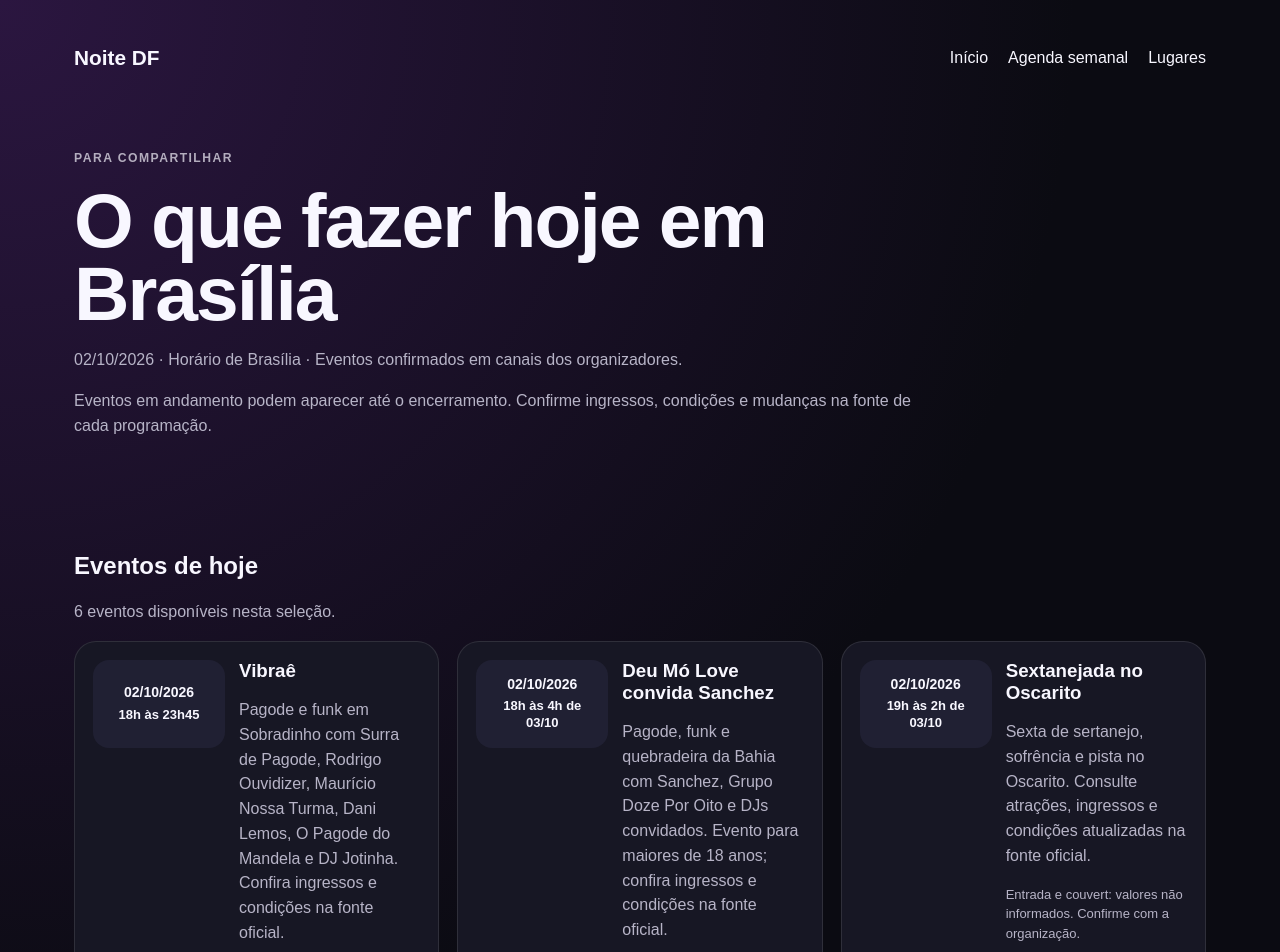
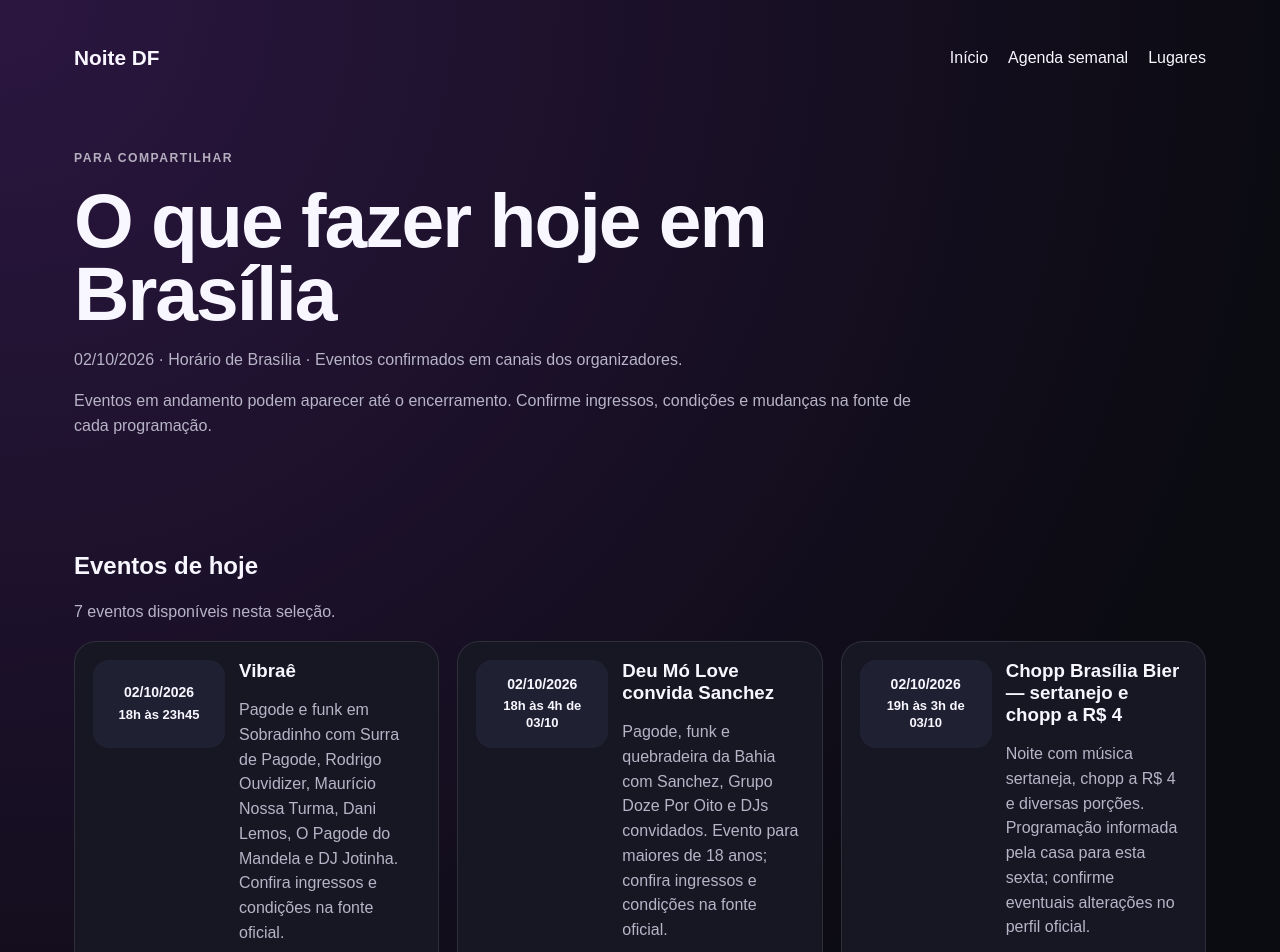
Before and after one commit to leonardodutrards-del/noite-df, a Next.js app: page /hoje in a window 1280 px wide. Shown: the top 952 px of the page. Built offline with nearby package versions, Linux system fonts and the light colour scheme; no server answers.

Commit message:
content: add Chopp Brasília Bier to weekend agenda

```diff
--- a/data/seeds/events-2026-09.ts
+++ b/data/seeds/events-2026-09.ts
@@ -12,6 +12,10 @@ const event = (id: string, title: string, place: string, region: string, dateLab
 const oscarito = 'https://www.instagram.com/oscaritobrasilia/p/DdPg0FfgQ5P/';
 
 export const researchedEvents: EventItem[] = [
+  event('chopp-brasilia-bier-sobradinho-2026-10-02', 'Chopp Brasília Bier — sertanejo e chopp a R$ 4', 'Chopp Brasília Bier Sobradinho', 'Sobradinho', '02/10/2026 · 19h às 3h de 03/10',
+    'Noite com música sertaneja, chopp a R$ 4 e diversas porções. Programação informada pela casa para esta sexta; confirme eventuais alterações no perfil oficial.',
+    'https://www.instagram.com/choppbrasiliabiersobradinho/',
+    '2026-10-03T03:00:00-03:00', '2026-10-02T19:00:00-03:00', '2026-10-02'),
   event('vibrae-sobradinho-2026-10-02', 'Vibraê', 'Antigo Horus', 'Sobradinho', '02/10/2026 · 18h às 23h45',
     'Pagode e funk em Sobradinho com Surra de Pagode, Rodrigo Ouvidizer, Maurício Nossa Turma, Dani Lemos, O Pagode do Mandela e DJ Jotinha. Confira ingressos e condições na fonte oficial.',
     'https://www.sympla.com.br/evento/vibrae/3594134',
```
